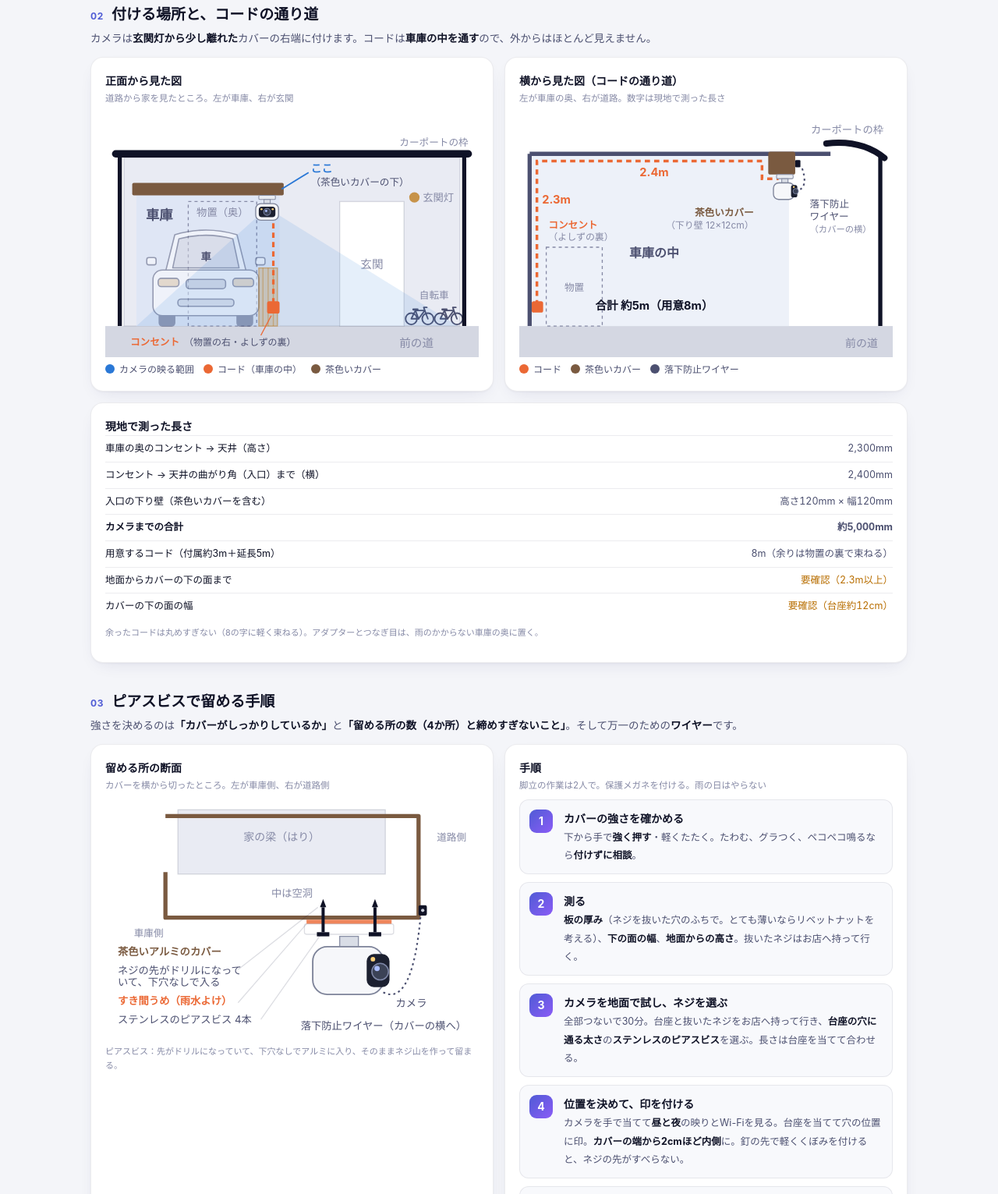
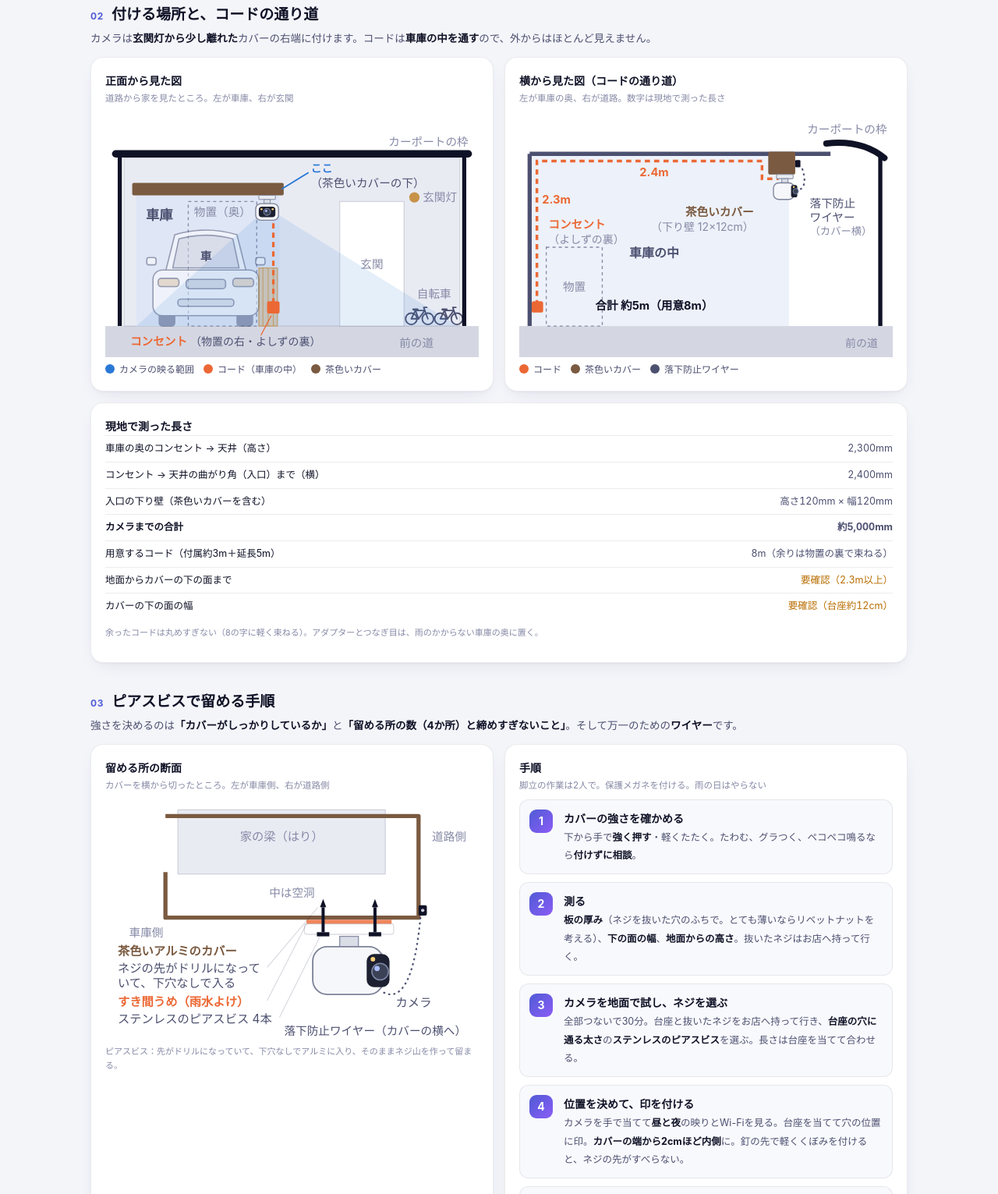
Before and after one commit to rin620317-cyber/bouhan-plan, a plain HTML site: page index.html in a window 1280 px wide. Shown: the part 1553-3084 px from the top of the page at 78% size. Drawn offline with Linux system fonts and the light colour scheme.

Commit message:
図の文字を大きく

```diff
--- a/index.html
+++ b/index.html
@@ -162,6 +162,7 @@ h1{font-size:27px;line-height:1.3;margin:4px 0 8px}
 .cmp thead th{font-size:12px;color:var(--ink-2)}
 .cmp tbody th{color:var(--ink-3);font-weight:600;white-space:nowrap}
 .cmp td.g{color:var(--good);font-weight:600}.cmp td.w{color:var(--warn)}
+@media (max-width:600px){.card.map{padding-left:8px;padding-right:8px}.card.map .ct,.card.map .cs,.card.map .lg,.card.map .src{padding-left:6px;padding-right:6px}}
 </style>
 </head>
 <body>
@@ -270,26 +271,26 @@ h1{font-size:27px;line-height:1.3;margin:4px 0 8px}
      <rect x="78" y="161" width="38" height="9" rx="3" fill="var(--ink-3)" fill-opacity=".4"/>
      <rect x="70" y="180" width="54" height="7" rx="3" fill="var(--ink-3)" fill-opacity=".3"/>
     </g>
-    <text x="97" y="143" text-anchor="middle" font-size="10" font-weight="700" fill="var(--ink-2)">車</text>
-    <text x="113" y="100" text-anchor="middle" font-size="10" fill="var(--ink-3)">物置（奥）</text>
+    <text x="97" y="143" text-anchor="middle" font-size="11" font-weight="700" fill="var(--ink-2)">車</text>
+    <text x="113" y="100" text-anchor="middle" font-size="11" fill="var(--ink-3)">物置（奥）</text>
     <text x="52" y="104" text-anchor="middle" font-size="13" font-weight="700" fill="var(--ink-2)">車庫</text>
     <rect x="226" y="86" width="62" height="120" fill="var(--panel)" stroke="var(--line-2)"/>
     <text x="257" y="150" text-anchor="middle" font-size="11" fill="var(--ink-3)">玄関</text>
     <circle cx="298" cy="82" r="5" fill="var(--warn)" fill-opacity=".7"/>
-    <text x="306" y="86" font-size="10" fill="var(--ink-3)">玄関灯</text>
+    <text x="306" y="86" font-size="11" fill="var(--ink-3)">玄関灯</text>
     <g fill="none" stroke="var(--ink-2)" stroke-width="1.4" stroke-linecap="round" stroke-linejoin="round"><circle cx="295" cy="199" r="5.5"/><circle cx="311" cy="199" r="5.5"/><polyline points="295,199 302,199 299,191 295,199"/><polyline points="302,199 308,191 299,191"/><polyline points="311,199 308,191 307,188 310,188"/><line x1="297" y1="190" x2="301" y2="190" stroke-width="2"/></g><g fill="none" stroke="var(--ink-2)" stroke-width="1.4" stroke-linecap="round" stroke-linejoin="round"><circle cx="323" cy="199" r="5.5"/><circle cx="339" cy="199" r="5.5"/><polyline points="323,199 330,199 327,191 323,199"/><polyline points="330,199 336,191 327,191"/><polyline points="339,199 336,191 335,188 338,188"/><line x1="325" y1="190" x2="329" y2="190" stroke-width="2"/></g>
-    <text x="317" y="180" text-anchor="middle" font-size="9.5" fill="var(--ink-3)">自転車</text>
+    <text x="317" y="179" text-anchor="middle" font-size="11" fill="var(--ink-3)">自転車</text>
     <path d="M10 40 H350" stroke="var(--ink)" stroke-width="7" stroke-linecap="round"/>
     <line x1="14" y1="40" x2="14" y2="206" stroke="var(--ink)" stroke-width="4"/>
     <line x1="346" y1="40" x2="346" y2="206" stroke="var(--ink)" stroke-width="4"/>
-    <text x="350" y="32" text-anchor="end" font-size="9.5" fill="var(--ink-3)">カーポートの枠</text>
+    <text x="350" y="32" text-anchor="end" font-size="11" fill="var(--ink-3)">カーポートの枠</text>
     <path class="beam" style="--d:.7s" d="M156 92 L30 206 L340 206 Z" fill="var(--s1)" fill-opacity=".12"/>
     <rect x="148" y="150" width="18" height="56" fill="var(--warn)" fill-opacity=".22" stroke="var(--warn)" stroke-opacity=".45"/>
     <path d="M152 150 V206 M157 150 V206 M162 150 V206" stroke="var(--warn)" stroke-opacity=".35"/>
     <path class="beam" style="--d:.9s" d="M162 184 V86" fill="none" stroke="var(--s2)" stroke-width="2.4" stroke-dasharray="5 4"/>
-    <g class="pin" style="--d:.5s"><rect x="156" y="182" width="12" height="12" rx="2" fill="var(--s2)"/><text x="24" y="225" font-size="9.5" font-weight="700" fill="var(--s2)">コンセント</text><text x="76" y="225" font-size="9" fill="var(--ink-2)">（物置の右・よしずの裏）</text><path d="M150 215 L160 196" stroke="var(--s2)" stroke-width="1"/></g>
+    <g class="pin" style="--d:.5s"><rect x="156" y="182" width="12" height="12" rx="2" fill="var(--s2)"/><text x="24" y="225" font-size="11" font-weight="700" fill="var(--s2)">コンセント</text><text x="82" y="225" font-size="10.5" fill="var(--ink-2)">（物置の右・よしずの裏）</text><path d="M150 215 L160 196" stroke="var(--s2)" stroke-width="1"/></g>
     <g class="pin" style="--d:.1s"><g transform="translate(156 93)"><rect x="-8" y="-13" width="16" height="4" rx="1" fill="#e9ecf2" stroke="#8a90a6" stroke-width=".8"/><rect x="-3" y="-9" width="6" height="4" fill="#d9dde6" stroke="#8a90a6" stroke-width=".8"/><rect x="-11" y="-5" width="22" height="16" rx="5" fill="#f6f7fa" stroke="#7d8399" stroke-width="1"/><rect x="-8" y="-2" width="16" height="10" rx="3" fill="#1c2030"/><circle cx="0" cy="3" r="3.3" fill="#3b4256" stroke="#7d86a6" stroke-width=".8"/><circle cx="-.9" cy="2.1" r="1.1" fill="#a9bcff"/><circle cx="-5.4" cy=".4" r="1" fill="#ffd27a"/><circle cx="5.4" cy=".4" r="1" fill="#ffd27a"/></g></g>
-    <g class="pin" style="--d:.3s"><path d="M170 74 L196 58" stroke="var(--s1)" stroke-width="1.4"/><text x="198" y="58" font-size="10.5" font-weight="700" fill="var(--s1)">ここ</text><text x="198" y="71" font-size="9.5" fill="var(--ink-2)">（茶色いカバーの下）</text></g>
+    <g class="pin" style="--d:.3s"><path d="M170 74 L196 58" stroke="var(--s1)" stroke-width="1.4"/><text x="198" y="58" font-size="10.5" font-weight="700" fill="var(--s1)">ここ</text><text x="198" y="72" font-size="11" fill="var(--ink-2)">（茶色いカバーの下）</text></g>
    </svg>
    <div class="lg"><span><i style="background:var(--s1)"></i>カメラの映る範囲</span><span><i style="background:var(--s2)"></i>コード（車庫の中）</span><span><i style="background:var(--cover)"></i>茶色いカバー</span></div>
   </div>
@@ -303,23 +304,23 @@ h1{font-size:27px;line-height:1.3;margin:4px 0 8px}
     <line x1="10" y1="40" x2="300" y2="40" stroke="var(--ink-2)" stroke-width="4"/>
     <rect x="240" y="38" width="26" height="22" rx="2" fill="var(--cover)"/>
     <rect x="26" y="130" width="54" height="76" fill="none" stroke="var(--ink-3)" stroke-dasharray="3 3"/>
-    <text x="53" y="172" text-anchor="middle" font-size="9.5" fill="var(--ink-3)">物置</text>
+    <text x="53" y="172" text-anchor="middle" font-size="11" fill="var(--ink-3)">物置</text>
     <text x="130" y="140" text-anchor="middle" font-size="12" font-weight="700" fill="var(--ink-2)">車庫の中</text>
     <path d="M296 30 Q330 26 352 44" fill="none" stroke="var(--ink)" stroke-width="6" stroke-linecap="round"/>
     <line x1="348" y1="42" x2="348" y2="206" stroke="var(--ink)" stroke-width="4"/>
-    <text x="316" y="20" text-anchor="middle" font-size="10" fill="var(--ink-3)">カーポートの枠</text>
+    <text x="316" y="20" text-anchor="middle" font-size="11" fill="var(--ink-3)">カーポートの枠</text>
     <path class="beam" style="--d:.6s" d="M17 186 V47 H234 V64 H250" fill="none" stroke="var(--s2)" stroke-width="2.6" stroke-dasharray="5 4"/>
     <path class="beam" style="--d:1.1s" d="M266 76 Q280 74 272 52" fill="none" stroke="var(--ink-2)" stroke-width="1.6" stroke-dasharray="2 3"/><rect x="266" y="46" width="5" height="7" rx="1" fill="var(--ink)"/>
-    <g class="pin" style="--d:.4s"><rect x="12" y="182" width="11" height="11" rx="2" fill="var(--s2)"/><text x="28" y="112" font-size="9.5" font-weight="700" fill="var(--s2)">コンセント</text><text x="28" y="123" font-size="9" fill="var(--ink-3)">（よしずの裏）</text></g>
+    <g class="pin" style="--d:.4s"><rect x="12" y="182" width="11" height="11" rx="2" fill="var(--s2)"/><text x="28" y="112" font-size="11" font-weight="700" fill="var(--s2)">コンセント</text><text x="28" y="126" font-size="10.5" fill="var(--ink-3)">（よしずの裏）</text></g>
     <g class="pin" style="--d:.1s"><g transform="translate(256 73)"><rect x="-8" y="-13" width="16" height="4" rx="1" fill="#e9ecf2" stroke="#8a90a6" stroke-width=".8"/><rect x="-3" y="-9" width="6" height="4" fill="#d9dde6" stroke="#8a90a6" stroke-width=".8"/><rect x="-11" y="-5" width="20" height="16" rx="5" fill="#f6f7fa" stroke="#7d8399" stroke-width="1"/><rect x="6" y="-3" width="6" height="12" rx="2" fill="#1c2030"/><circle cx="10.5" cy="3" r="2.6" fill="#3b4256" stroke="#7d86a6" stroke-width=".7"/><circle cx="8.6" cy="-1" r=".9" fill="#ffd27a"/></g></g>
     <g font-size="11" font-weight="700" fill="var(--s2)">
      <text class="pin" style="--d:.7s" x="22" y="88">2.3m</text>
      <text class="pin" style="--d:.85s" x="130" y="62" text-anchor="middle">2.4m</text>
     </g>
-    <text class="pin" style="--d:1s" x="226" y="100" text-anchor="end" font-size="9.5" font-weight="700" fill="var(--cover)">茶色いカバー</text>
-    <text class="pin" style="--d:1s" x="226" y="112" text-anchor="end" font-size="9" fill="var(--ink-3)">（下り壁 12×12cm）</text>
-    <text class="pin" style="--d:1.2s" x="280" y="92" font-size="9.5" fill="var(--ink-2)">落下防止</text><text class="pin" style="--d:1.2s" x="280" y="104" font-size="9.5" fill="var(--ink-2)">ワイヤー</text>
-    <text class="pin" style="--d:1.2s" x="280" y="116" font-size="8.5" fill="var(--ink-3)">（カバーの横）</text>
+    <text class="pin" style="--d:1s" x="226" y="100" text-anchor="end" font-size="11" font-weight="700" fill="var(--cover)">茶色いカバー</text>
+    <text class="pin" style="--d:1s" x="226" y="114" text-anchor="end" font-size="10.5" fill="var(--ink-3)">（下り壁 12×12cm）</text>
+    <text class="pin" style="--d:1.2s" x="280" y="92" font-size="11" fill="var(--ink-2)">落下防止</text><text class="pin" style="--d:1.2s" x="280" y="105" font-size="11" fill="var(--ink-2)">ワイヤー</text>
+    <text class="pin" style="--d:1.2s" x="280" y="118" font-size="10" fill="var(--ink-3)">（カバー横）</text>
     <text class="pin" style="--d:1.3s" x="130" y="190" text-anchor="middle" font-size="11" font-weight="700" fill="var(--ink)">合計 約5m（用意8m）</text>
    </svg>
    <div class="lg"><span><i style="background:var(--s2)"></i>コード</span><span><i style="background:var(--cover)"></i>茶色いカバー</span><span><i style="background:var(--ink-2)"></i>落下防止ワイヤー</span></div>
@@ -349,11 +350,11 @@ h1{font-size:27px;line-height:1.3;margin:4px 0 8px}
    <p class="ct">留める所の断面</p><p class="cs">カバーを横から切ったところ。左が車庫側、右が道路側</p>
    <svg viewBox="0 0 360 230" role="img" aria-label="茶色いアルミのカバーの断面。中は空洞。下の面に、ステンレスのピアスビスでカメラの台座を留める。ネジ穴のまわりはコーキング">
     <rect x="70" y="10" width="200" height="62" fill="var(--house)" stroke="var(--line-2)"/>
-    <text x="170" y="40" text-anchor="middle" font-size="10.5" fill="var(--ink-3)">家の梁（はり）</text>
+    <text x="170" y="40" text-anchor="middle" font-size="11.5" fill="var(--ink-3)">家の梁（はり）</text>
     <path d="M60 10 V84 M300 10 V112 M60 10 H300" fill="none" stroke="var(--cover)" stroke-width="0"/>
     <path d="M62 18 H296 V112 H62 Z" fill="none"/>
     <path d="M58 16 H302 V114 H58 V70" fill="none" stroke="var(--cover)" stroke-width="4" stroke-linejoin="round"/>
-    <text x="180" y="94" text-anchor="middle" font-size="10" fill="var(--ink-3)">中は空洞</text>
+    <text x="180" y="94" text-anchor="middle" font-size="11" fill="var(--ink-3)">中は空洞</text>
     <g class="pin" style="--d:.3s">
      <path d="M207 104 L210 96 L213 104 Z M257 104 L260 96 L263 104 Z" fill="var(--ink)"/>
     </g>
@@ -365,16 +366,16 @@ h1{font-size:27px;line-height:1.3;margin:4px 0 8px}
     <path class="beam" style="--d:.9s" d="M268 186 Q296 200 304 112" fill="none" stroke="var(--ink-2)" stroke-width="1.6" stroke-dasharray="2 3"/>
     <rect x="302" y="102" width="8" height="10" rx="1.5" fill="var(--ink)"/><circle cx="306" cy="107" r="1.6" fill="#c9ccd8"/>
     <g font-size="10" fill="var(--ink-2)">
-     <text x="56" y="132" text-anchor="end" font-size="9.5" fill="var(--ink-3)">車庫側</text>
-     <text x="348" y="40" text-anchor="end" font-size="9.5" fill="var(--ink-3)">道路側</text>
-     <text class="pin" style="--d:.2s" x="12" y="150" fill="var(--cover)" font-weight="700">茶色いアルミのカバー</text>
-     <text class="pin" style="--d:.35s" x="12" y="168">ネジの先がドリルになって</text><text class="pin" style="--d:.35s" x="12" y="180">いて、下穴なしで入る</text>
-     <text class="pin" style="--d:.5s" x="12" y="198" fill="var(--s2)" font-weight="700">すき間うめ（雨水よけ）</text>
-     <text class="pin" style="--d:.6s" x="12" y="216">ステンレスのピアスビス 4本</text>
-     <text class="pin" style="--d:.9s" x="348" y="222" text-anchor="end">落下防止ワイヤー（カバーの横へ）</text>
-     <text class="pin" style="--d:.7s" x="280" y="200">カメラ</text>
+     <text x="56" y="132" text-anchor="end" font-size="11" fill="var(--ink-3)">車庫側</text>
+     <text x="348" y="40" text-anchor="end" font-size="11" fill="var(--ink-3)">道路側</text>
+     <text class="pin" style="--d:.2s" x="12" y="150" fill="var(--cover)" font-weight="700" font-size="11.5">茶色いアルミのカバー</text>
+     <text class="pin" style="--d:.35s" x="12" y="167" font-size="11.5">ネジの先がドリルになって</text><text class="pin" style="--d:.35s" x="12" y="181" font-size="11.5">いて、下穴なしで入る</text>
+     <text class="pin" style="--d:.5s" x="12" y="199" fill="var(--s2)" font-weight="700" font-size="11.5">すき間うめ（雨水よけ）</text>
+     <text class="pin" style="--d:.6s" x="12" y="216" font-size="11.5">ステンレスのピアスビス 4本</text>
+     <text class="pin" style="--d:.9s" x="348" y="227" text-anchor="end" font-size="11">落下防止ワイヤー（カバーの横へ）</text>
+     <text class="pin" style="--d:.7s" x="280" y="200" font-size="11.5">カメラ</text>
     </g>
-    <path d="M128 164 L205 104 M128 196 L194 120 M150 212 L208 130" stroke="var(--line-2)" stroke-width="1"/>
+    <path d="M156 162 L205 104 M156 194 L194 120 M168 210 L208 130" stroke="var(--line-2)" stroke-width="1"/>
    </svg>
    <p class="src">ピアスビス：先がドリルになっていて、下穴なしでアルミに入り、そのままネジ山を作って留まる。</p>
   </div>
```
